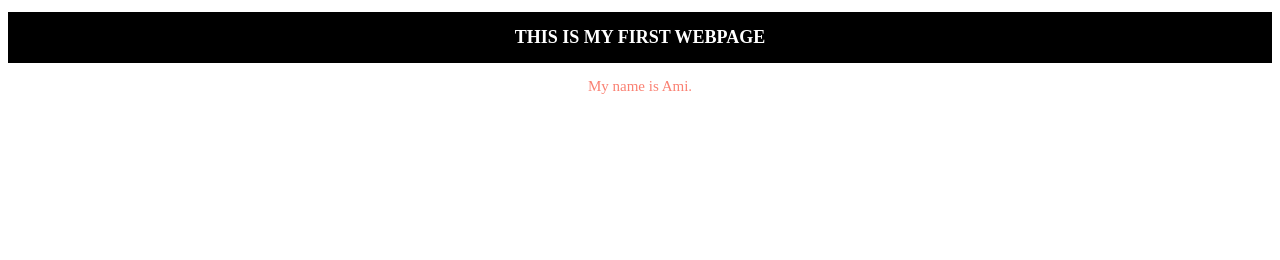
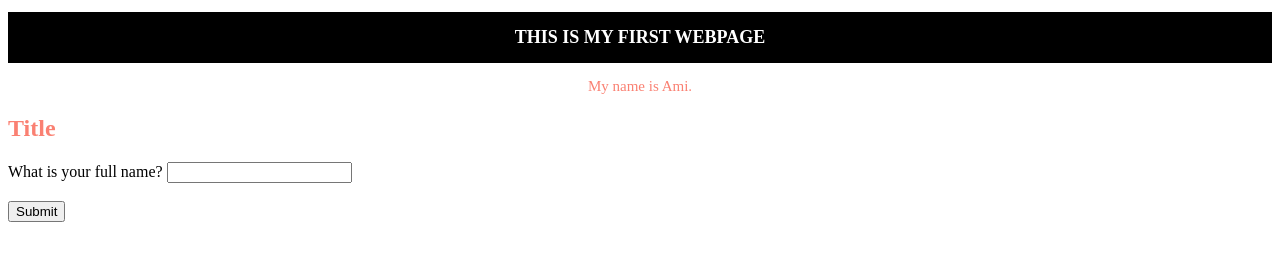
Before and after one commit to ami0607/Portfolio_Coffee-shop-website, a plain HTML site: page index.html in a window 1280 px wide. Drawn offline with Linux system fonts and the light colour scheme.

Commit message:
New upload with form added and css updated

```diff
--- a/css-deployment.css
+++ b/css-deployment.css
@@ -12,3 +12,7 @@
     font-size: 15px;
     text-align: center;
 }
+
+h2{
+    color: salmon;
+}
--- a/index.html
+++ b/index.html
@@ -10,5 +10,12 @@
 <body>
     <h1 class="header1">This is my first webpage</h1>
     <p class="para">My name is Ami.</p>
+
+    <h2>Title</h2>
+    <form action="">
+        <label for="full-name">What is your full name?</label>
+        <input type="text" class="full_name" id="full-name" required><br><br>
+        <input type="submit" submit>
+    </form>
 </body>
 </html>
```
